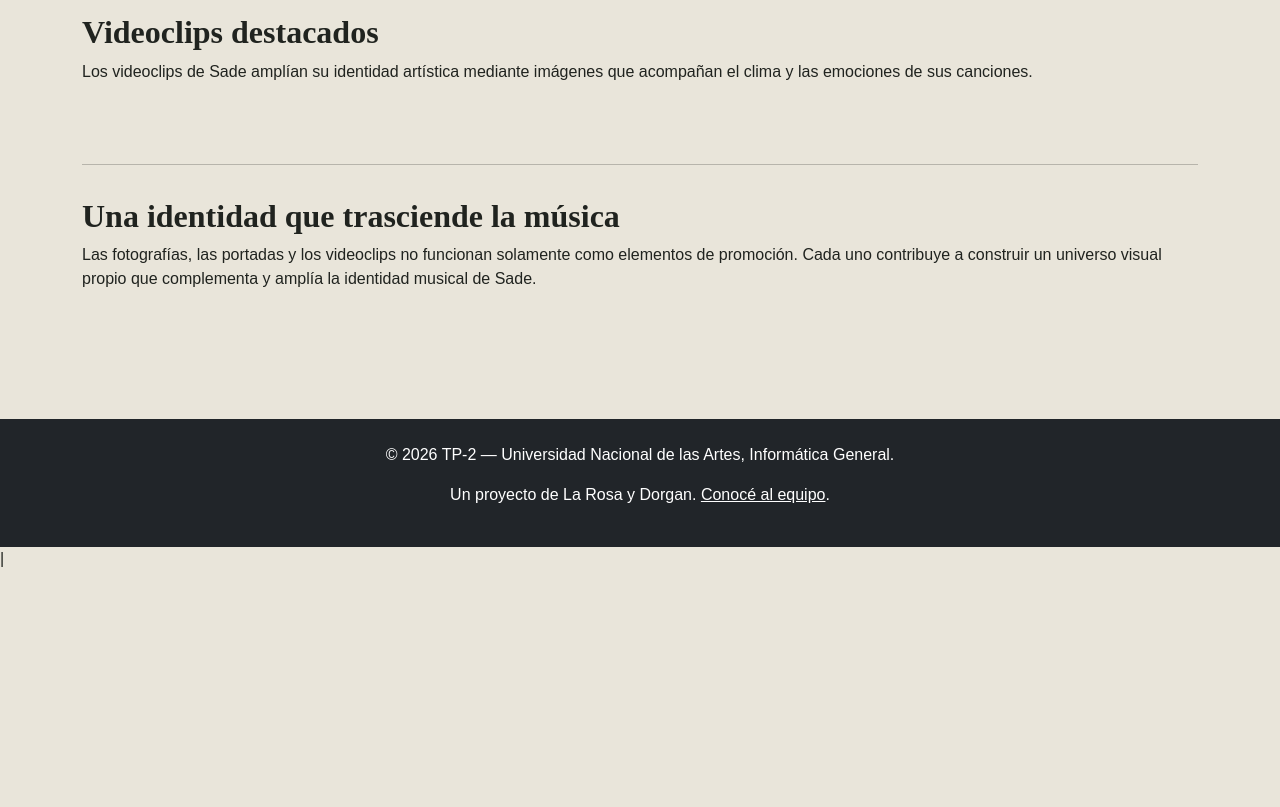
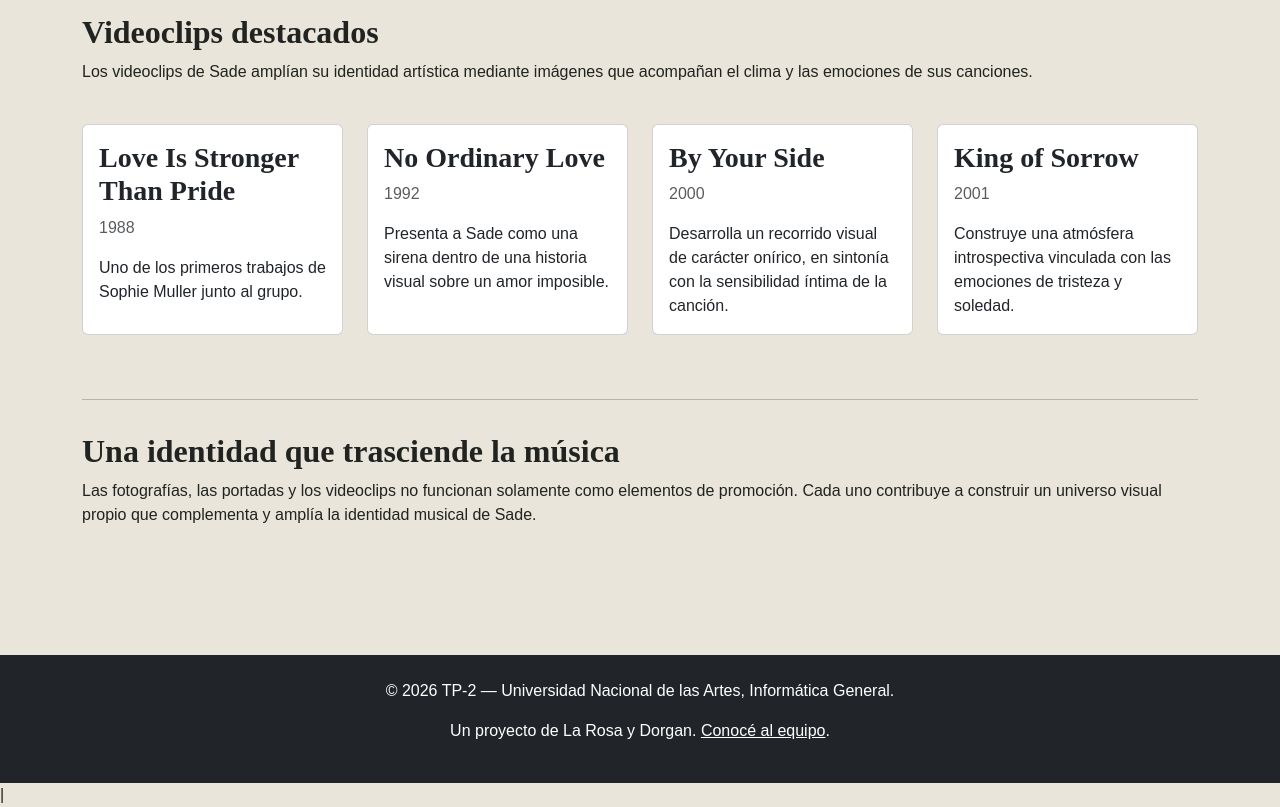
Before and after one commit to mav-dorgan/TP2, a plain HTML site: page seccion-2/identidad-visual.html in a window 1280 px wide. Shown: the part 1120-1927 px from the top of the page. Before the commit the page ends 1691 px from the top, so only its background shows below. Drawn offline with nearby package versions, Linux system fonts and the light colour scheme.

Commit message:
Incorporación de tarjetas en la página de identidad visual con Bootstrap.

```diff
--- a/seccion-2/identidad-visual.html
+++ b/seccion-2/identidad-visual.html
@@ -225,6 +225,66 @@
 
                     <div class="row g-4 mt-3">
 
+                        <div class="col-6 col-md-3">
+
+                            <!--card: Crea una tarjeta con fondo y borde.
+                                card-body: Define el espacio interno de la tarjeta.
+                                card-title: Aplica estilos al título.
+                                card-text: Aplica estilos al texto.
+                                text-muted: Le da un tono más tenue al año.-->
+                            <article class="card h-100">
+                                <div class="card-body">
+                                    <h3 class="card-title">Love Is Stronger Than Pride</h3>
+                                    <p class="text-muted">1988</p>
+                                    <p class="card-text">
+                                        Uno de los primeros trabajos de Sophie
+                                        Muller junto al grupo.
+                                    </p>
+                                </div>
+                            </article>
+                        </div>
+
+                        <div class="col-6 col-md-3">
+                            <article class="card h-100">
+                                <div class="card-body">
+                                    <h3 class="card-title">No Ordinary Love</h3>
+                                    <p class="text-muted">1992</p>
+                                    <p class="card-text">
+                                        Presenta a Sade como una sirena dentro
+                                        de una historia visual sobre un amor
+                                        imposible.
+                                    </p>
+                                </div>
+                            </article>
+                        </div>
+
+                        <div class="col-6 col-md-3">
+                            <article class="card h-100">
+                                <div class="card-body">
+                                    <h3 class="card-title">By Your Side</h3>
+                                    <p class="text-muted">2000</p>
+                                    <p class="card-text">
+                                        Desarrolla un recorrido visual de
+                                        carácter onírico, en sintonía con
+                                        la sensibilidad íntima de la canción.
+                                    </p>
+                                </div>
+                            </article>
+                        </div>
+
+                        <div class="col-6 col-md-3">
+                            <article class="card h-100">
+                                <div class="card-body">
+                                    <h3 class="card-title">King of Sorrow</h3>
+                                    <p class="text-muted">2001</p>
+                                    <p class="card-text">
+                                        Construye una atmósfera introspectiva
+                                        vinculada con las emociones de tristeza
+                                        y soledad.
+                                    </p>
+                                </div>
+                            </article>
+                        </div>
 
                     </div>
 
```
